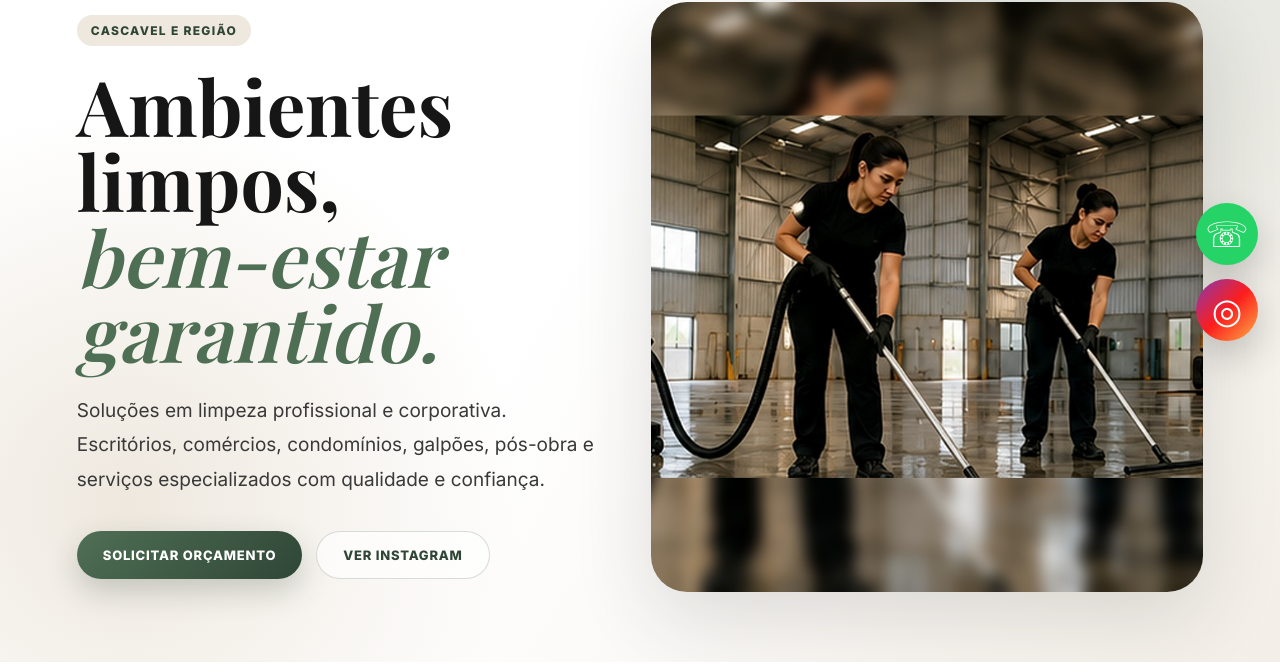
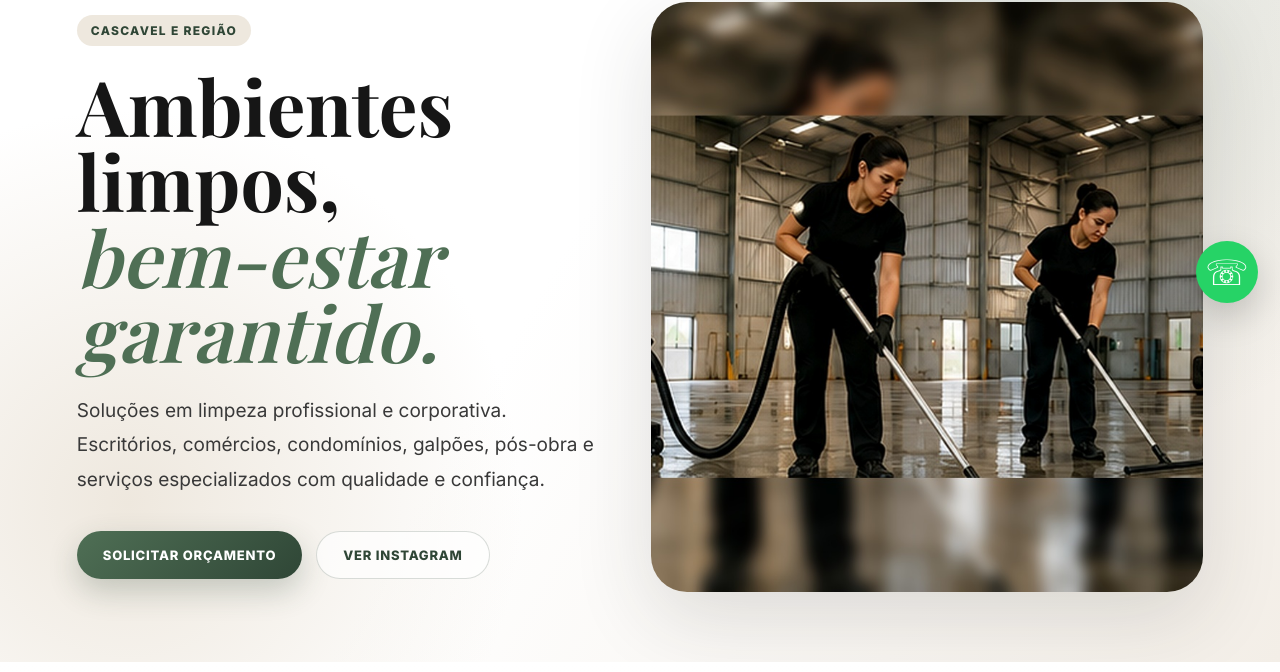
Before and after one commit to alesoftbrasil/conceito-clean-site-v2, a plain HTML site: page index.html in a window 1280 px wide. Shown: the part 128-800 px from the top of the page. Drawn offline with nearby package versions, Linux system fonts and the light colour scheme; a web font is replaced by a local one.

Commit message:
Add files via upload

```diff
--- a/index.html
+++ b/index.html
@@ -109,7 +109,7 @@
 
   <div class="floating-buttons" aria-label="Contatos rápidos">
     <a class="float whatsapp" href="https://wa.me/5545998514032?text=Ol%C3%A1%2C%20gostaria%20de%20solicitar%20um%20or%C3%A7amento%20da%20Conceito%20Clean." target="_blank" rel="noopener" aria-label="WhatsApp">☏<span>WhatsApp</span></a>
-    <a class="float instagram" href="https://www.instagram.com/conceitoclean_?igsh=eXB6azF1M3RnODBq" target="_blank" rel="noopener" aria-label="Instagram">◎<span>Instagram</span></a>
+
   </div>
 
   <script src="script.js"></script>
```
